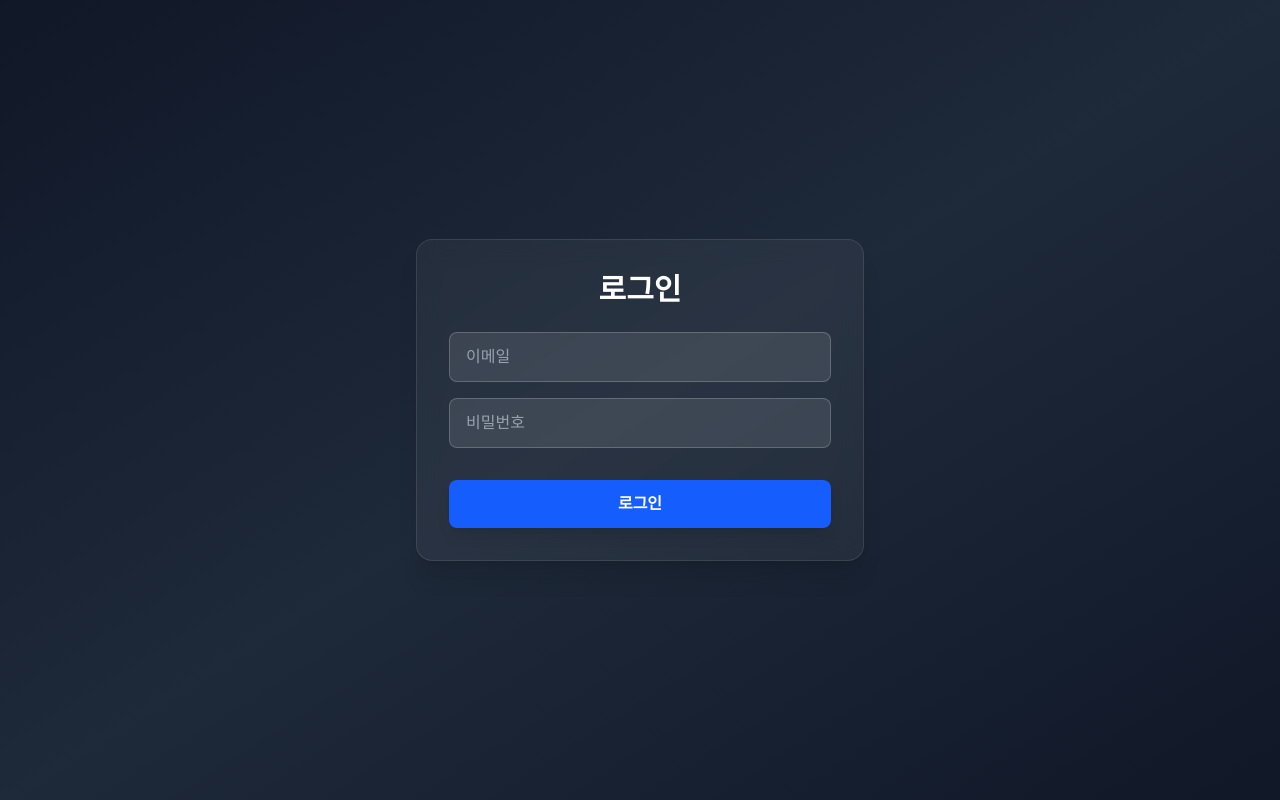
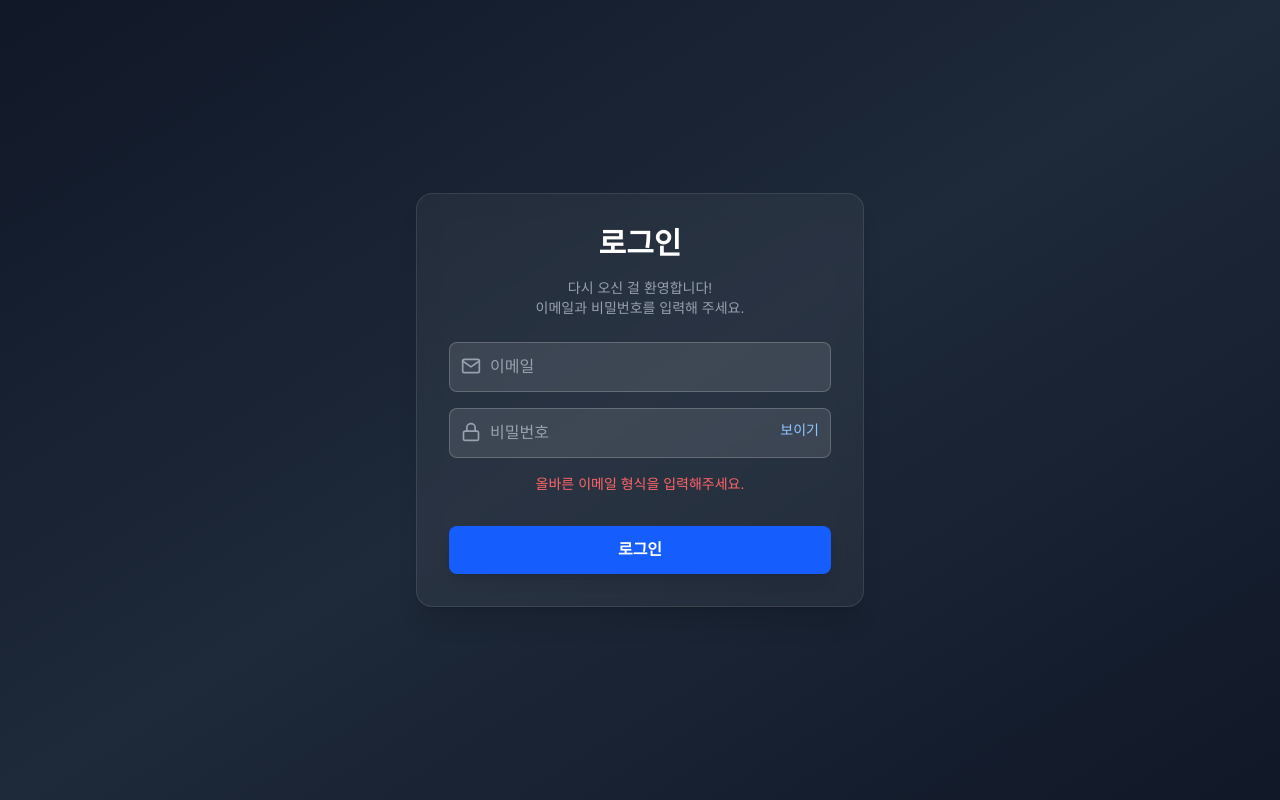
Before and after one commit to Defor721/subtrack_front, a Next.js app: page /login in a window 1280 px wide. Both pictures are taken after a click on the button "로그인". Built offline with nearby package versions, Linux system fonts and the light colour scheme; no server answers.

Commit message:
[Feat] 로그인 페이지 디자인 수정

```diff
--- a/src/app/login/page.tsx
+++ b/src/app/login/page.tsx
@@ -3,14 +3,30 @@
 import { useState } from "react";
 import { useRouter } from "next/navigation";
 import { motion } from "framer-motion";
+import { FiMail, FiLock } from "react-icons/fi";
 
 export default function LoginPage() {
   const [email, setEmail] = useState("");
   const [password, setPassword] = useState("");
+  const [showPassword, setShowPassword] = useState(false);
+  const [error, setError] = useState("");
+  const [loading, setLoading] = useState(false);
   const router = useRouter();
 
   const handleLogin = async () => {
+    setError("");
+
+    if (!email.includes("@")) {
+      setError("올바른 이메일 형식을 입력해주세요.");
+      return;
+    }
+    if (!password) {
+      setError("비밀번호를 입력해주세요.");
+      return;
+    }
+
     try {
+      setLoading(true);
       const res = await fetch(
         "https://subtrackapi-production.up.railway.app/auth/login",
         {
@@ -27,12 +43,14 @@ export default function LoginPage() {
         alert("로그인 성공!");
         router.push("/dashboard");
       } else {
-        alert("로그인 실패");
+        setError(data.message || "로그인 실패");
         console.error(data);
       }
     } catch (err) {
       console.error(err);
-      alert("에러 발생");
+      setError("서버 오류가 발생했습니다.");
+    } finally {
+      setLoading(false);
     }
   };
 
@@ -44,28 +62,58 @@ export default function LoginPage() {
         transition={{ duration: 0.6 }}
         className="w-full max-w-md p-8 bg-white/5 backdrop-blur-md border border-white/10 rounded-2xl shadow-xl"
       >
-        <h1 className="text-3xl font-bold mb-6 text-center">로그인</h1>
+        <h1 className="text-3xl font-bold mb-4 text-center">로그인</h1>
+        <p className="text-center text-sm text-gray-400 mb-6">
+          다시 오신 걸 환영합니다! <br />
+          이메일과 비밀번호를 입력해 주세요.
+        </p>
 
         <div className="flex flex-col gap-4">
+          {/* 이메일 */}
+          <div className="relative">
+            <FiMail className="absolute left-3 top-3.5 text-gray-400 w-5 h-5" />
             <input
               type="email"
               placeholder="이메일"
-            className="px-4 py-3 rounded-lg bg-white/10 border border-white/20 text-white placeholder-gray-400 focus:outline-none focus:ring-2 focus:ring-blue-500"
+              className="pl-10 pr-4 py-3 rounded-lg bg-white/10 border border-white/20 text-white placeholder-gray-400 w-full focus:outline-none focus:ring-2 focus:ring-blue-500"
               value={email}
               onChange={(e) => setEmail(e.target.value)}
             />
+          </div>
+
+          {/* 비밀번호 */}
+          <div className="relative">
+            <FiLock className="absolute left-3 top-3.5 text-gray-400 w-5 h-5" />
             <input
-            type="password"
+              type={showPassword ? "text" : "password"}
               placeholder="비밀번호"
-            className="px-4 py-3 rounded-lg bg-white/10 border border-white/20 text-white placeholder-gray-400 focus:outline-none focus:ring-2 focus:ring-blue-500"
+              className="pl-10 pr-20 py-3 rounded-lg bg-white/10 border border-white/20 text-white placeholder-gray-400 w-full focus:outline-none focus:ring-2 focus:ring-blue-500"
               value={password}
               onChange={(e) => setPassword(e.target.value)}
             />
             <button
+              type="button"
+              onClick={() => setShowPassword((prev) => !prev)}
+              className="absolute right-3 top-3 text-sm text-blue-300 hover:text-blue-400"
+            >
+              {showPassword ? "숨기기" : "보이기"}
+            </button>
+          </div>
+
+          {/* 에러 메시지 */}
+          {error && <p className="text-red-400 text-sm text-center">{error}</p>}
+
+          {/* 버튼 */}
+          <button
             onClick={handleLogin}
-            className="mt-4 px-4 py-3 rounded-lg bg-blue-600 hover:bg-blue-700 transition-all duration-300 font-semibold shadow-lg hover:cursor-pointer"
+            disabled={loading}
+            className="mt-4 px-4 py-3 rounded-lg bg-blue-600 hover:bg-blue-700 transition-all duration-300 font-semibold shadow-lg flex justify-center"
           >
-            로그인
+            {loading ? (
+              <div className="w-5 h-5 border-2 border-white border-t-transparent rounded-full animate-spin"></div>
+            ) : (
+              "로그인"
+            )}
           </button>
         </div>
       </motion.div>
```
Lines whose indentation alone changed are shown as unchanged.
